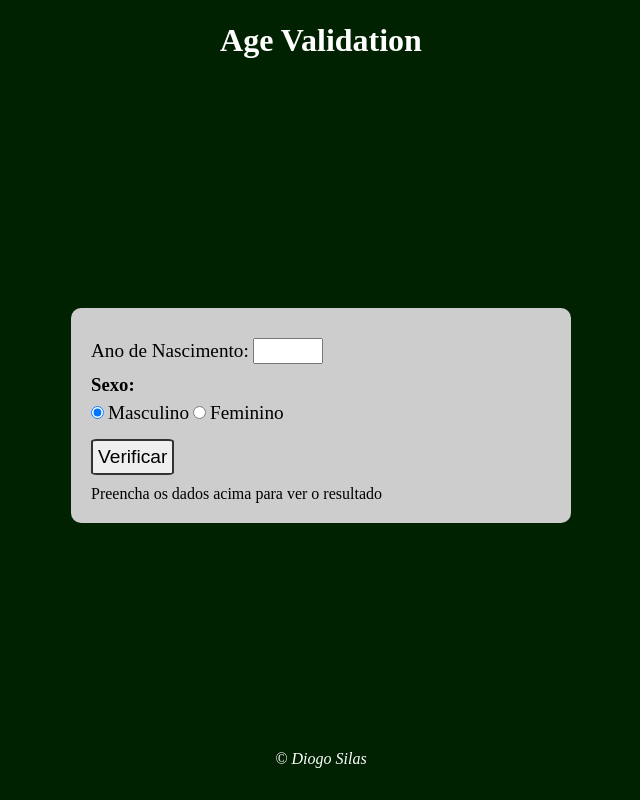
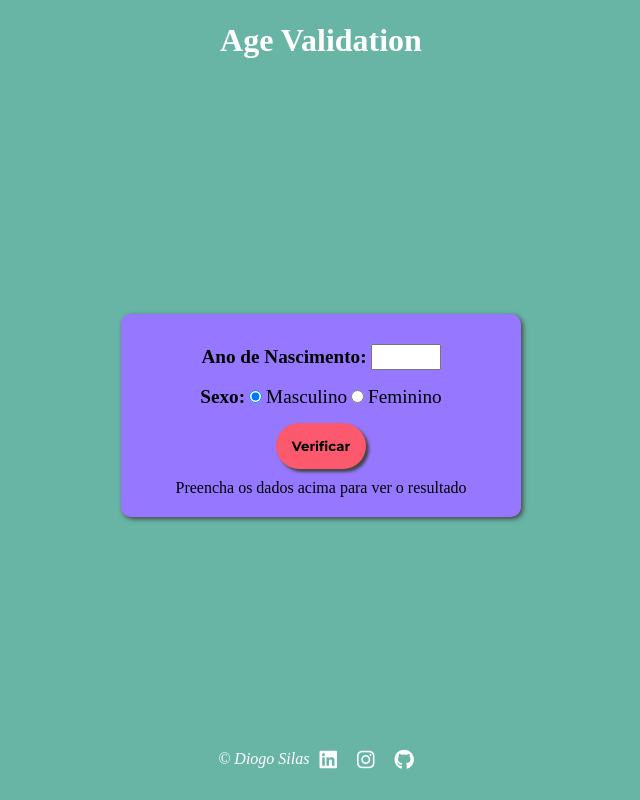
Before and after one commit to DiogoSilas/ageValidation, a plain HTML site: page index.html in a window 1280 px wide. Shown: the whole page, without its empty margins (319-959 px from the left). Drawn offline with Linux system fonts and the light colour scheme.

Commit message:
Adicionado estilos com o CSS: Troca de cores e tamanho de fontes

```diff
--- a/index.html
+++ b/index.html
@@ -14,6 +14,7 @@
     <link rel="preconnect" href="https://fonts.googleapis.com">
     <link rel="preconnect" href="https://fonts.gstatic.com" crossorigin>
     <link href="https://fonts.googleapis.com/css2?family=Montserrat:wght@300;500;700&display=swap" rel="stylesheet">
+    <link rel="stylesheet" href="https://cdnjs.cloudflare.com/ajax/libs/font-awesome/6.4.2/css/all.min.css" integrity="sha512-z3gLpd7yknf1YoNbCzqRKc4qyor8gaKU1qmn+CShxbuBusANI9QpRohGBreCFkKxLhei6S9CQXFEbbKuqLg0DA==" crossorigin="anonymous" referrerpolicy="no-referrer" />
 
     <!--Links Script-->
     <script src="./src/js/script.js" defer></script>
@@ -26,18 +27,20 @@
 
     <main class="main-container">
         <section class="container">
-            <label for="txtano">Ano de Nascimento:</label>
-            <input type="number" name="txtano" id="txtano" min="0" max="9999">
+            <div>
+                <label for="txtano" class="sub-titulo">Ano de Nascimento:</label>
+                <input type="number" name="txtano" id="txtano" min="0" max="9999">
+            </div>
 
             <div class="sexo">
-                <h3>Sexo:</h3>
+                <label class="sub-titulo">Sexo:</label>
                 <input type="radio" name="radsex" id="mas" checked>
                 <label for="mas">Masculino</label>
                 <input type="radio" name="radsex" id="fem">
                 <label for="fem">Feminino</label>
             </div>
 
-            <button id="btn-verificar" type="submit" value="Verificar">Verificar</button>
+                <button id="btn-verificar" type="button" value="Verificar">Verificar</button>
 
             <section id="result">
                 <p>Preencha os dados acima para ver o resultado</p>
@@ -47,6 +50,9 @@
 
     <footer class="footer">
         <address>&copy; Diogo Silas</address>
+        <a href="https://www.linkedin.com/in/diogosilasds/" alt="linkedIn" target="_blank"><i class="fa-brands fa-linkedin"></i></a>
+        <a href="https://www.instagram.com/diogosilas_ds/" alt="Instagram" target="_blank"><i class="fa-brands fa-instagram"></i></a>
+        <a href="https://github.com/DiogoSilas/ageValidation" alt="GitHub" target="_blank"><i class="fa-brands fa-github"></i></a>
     </footer>
 </body>
 </html>
--- a/src/css/reset.css
+++ b/src/css/reset.css
@@ -3,3 +3,8 @@
     padding: 0;
     box-sizing: border-box;
 }
+
+a {
+    color: inherit;
+    text-decoration: inherit;
+  }
--- a/src/css/style.css
+++ b/src/css/style.css
@@ -1,6 +1,5 @@
 body {
     background-color: var(--bg-color);
-
 }
 
 .header {
@@ -21,13 +20,24 @@ body {
 }
 
 .main-container .container {
-    background-color: #cdcdcd;
-    max-width: 500px;
+    display: flex;
+    flex-flow: column wrap;
+    justify-content: center;
+    align-items: center;
+    max-width: 400px;
     width: 100%;
     padding: 20px;
-    margin: 0px 15px;
+    margin: 0px 5px;
     border-radius: 10px;
+    box-shadow: 2px 2px 5px #454545;
+    background-color: var(--bg-container);
+
 }
+
+.main-container .container .sub-titulo {
+    font-weight: 700;
+}
+
 .main-container .container input,
 .main-container .container label {
     font-size: 1.2rem;
@@ -38,19 +48,42 @@ body {
     width: 70px;
 }
 
+
+
 .main-container .container #btn-verificar {
-    margin: 10px 0px;
-    padding: 5px;
-    font-size: 1.2rem;
-    border: 2px solid #323232;
-    border-radius: 7%;
+    display: block;
+    width: 90px;
+    font-family: var(--font-padrao);
+    font-weight: 700;
+    margin: 10px;
+    padding: 15px;
+    border: none;
+    border-radius: 50px;
     cursor: pointer;
+    box-shadow: 3px 3px 3px #454545;
+    background-color: var(--btn-color);
+}
 
+.main-container .container .foto {
+    margin: 20px 10px;
+    padding: 3px;
+    max-width: 250px;
+    width: 100%;
+    border-radius: 50%;
+    box-shadow: 3px 3px 3px 2px #222327, -3px -3px 3px 2px #454545;
 }
 
 .footer {
+    display: flex;
+    justify-content: center;
     max-width: 1080px;
     margin: auto;
     text-align: center;
     color: var(--cor-branca);
 }
+
+.footer i {
+    display: inline-block;
+    font-size: 20px;
+    margin: 0px 10px;
+}
--- a/src/css/variables.css
+++ b/src/css/variables.css
@@ -1,6 +1,9 @@
 :root {
+    --bg-color: #68B5A5;
+    --bg-container: #9578ff;
+    --btn-color: #fc586e;
     --cor-branca: #fff;
-    --bg-color: #002200;
+    --fonte-color: #cdcdcd;
 }
 :root{
     --font-padrao: 'Montserrat', sans-serif;
--- a/src/js/script.js
+++ b/src/js/script.js
@@ -12,7 +12,7 @@ btnVerificar.addEventListener("click", function() {
         let formSex = document.getElementsByName("radsex")
         let idade = ano - Number(anoDeNascimento.value)
         let img = document.createElement('img')
-        img.setAttribute('id', 'foto')
+        img.setAttribute('class', 'foto')
         let genero = ''
         if(formSex[0].checked) {
             genero = 'Homem'
```
